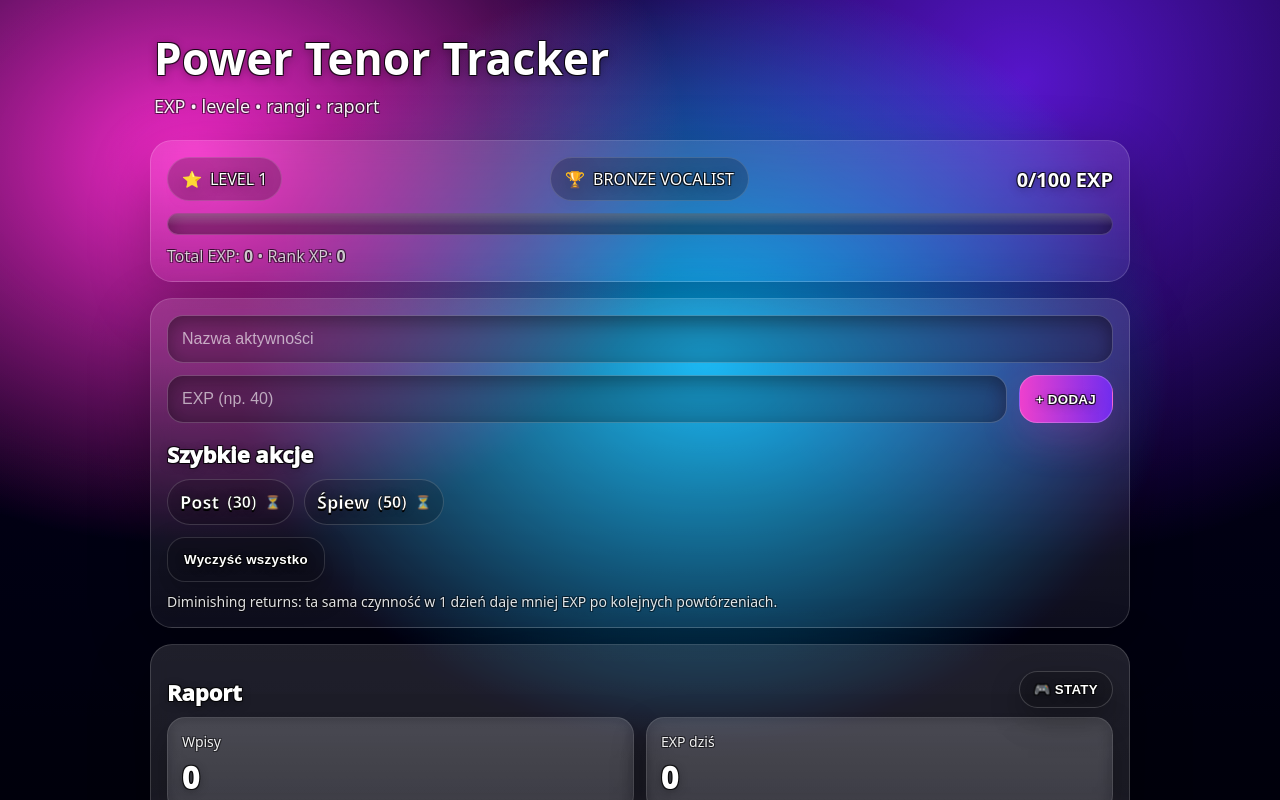
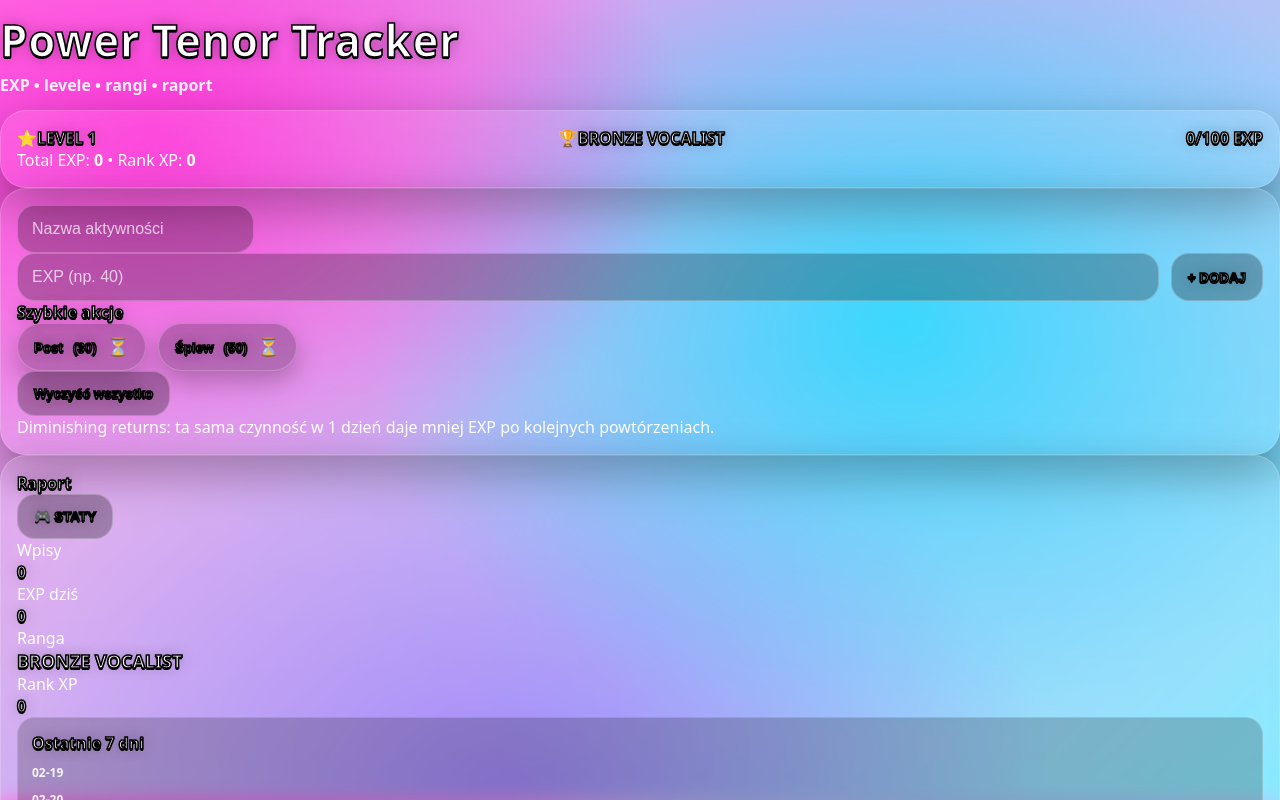
Before and after one commit to Marcinuskryza/power-tenor-tracker, a React (Vite) app: page / in a window 1280 px wide. Shown: the top 800 px of the page. Built offline with nearby package versions, Linux system fonts and the light colour scheme.

Commit message:
Update styles.css

```diff
--- a/src/styles.css
+++ b/src/styles.css
@@ -1,493 +1,249 @@
 :root{
-  --bg0:#070612;
+  --bg1:#ff2bd6;
+  --bg2:#16d7ff;
+  --panel: rgba(255,255,255,.08);
+  --panel2: rgba(0,0,0,.20);
+  --stroke:#000;
   --glass: rgba(255,255,255,.10);
-  --glass2: rgba(255,255,255,.08);
-  --stroke: rgba(0,0,0,.65);
-  --shadow: rgba(0,0,0,.35);
-  --text: #ffffff;
-  --muted: rgba(255,255,255,.78);
-
-  --pink: #ff3fd2;
-  --violet: #7b2cff;
-  --blue: #19c7ff;
-  --deep: #0b0718;
+  --glass2: rgba(255,255,255,.06);
+  --shadow: 0 18px 45px rgba(0,0,0,.35);
+  --radius: 26px;
 }
 
 *{ box-sizing:border-box; }
-html, body { height:100%; }
+html,body{ height:100%; }
 body{
   margin:0;
-  font-family: ui-sans-serif, system-ui, -apple-system, Segoe UI, Roboto, Helvetica, Arial, "Apple Color Emoji","Segoe UI Emoji";
-  background: var(--bg0);
-  color: var(--text);
+  font-family: system-ui, -apple-system, Segoe UI, Roboto, Arial, sans-serif;
+  color:#fff;
+  overflow-x:hidden;
+
+  background:
+    radial-gradient(900px 600px at 12% 18%, rgba(255,43,214,.90), transparent 60%),
+    radial-gradient(900px 700px at 70% 40%, rgba(22,215,255,.88), transparent 60%),
+    radial-gradient(900px 700px at 40% 100%, rgba(120,0,255,.35), transparent 60%),
+    linear-gradient(135deg, rgba(255,43,214,.55), rgba(22,215,255,.55));
+}
+
+a{ color:inherit; }
+
+.container{
+  width:min(980px, 92vw);
+  margin: 18px auto 32px;
+  padding-bottom: 40px;
+}
+
+.header{
+  margin: 10px 0 14px;
+}
+
+.title{
+  font-size: clamp(28px, 5vw, 44px);
+  font-weight: 1000;
+  letter-spacing:.5px;
+  margin: 8px 0 4px;
+}
+.subtitle{
+  margin:0;
+  opacity:.92;
+  font-weight: 700;
 }
 
 .outline{
+  color:#fff;
+  font-weight: 900;
+  -webkit-text-stroke: 1.6px var(--stroke);
   text-shadow:
-    -1px -1px 0 var(--stroke),
-    1px -1px 0 var(--stroke),
-    -1px 1px 0 var(--stroke),
-    1px 1px 0 var(--stroke),
-    0 2px 10px rgba(0,0,0,.35);
+    0 2px 0 var(--stroke),
+    0 0 14px rgba(0,0,0,.35);
 }
 
-.outline-soft{
-  text-shadow:
-    -1px -1px 0 rgba(0,0,0,.45),
-    1px -1px 0 rgba(0,0,0,.45),
-    -1px 1px 0 rgba(0,0,0,.45),
-    1px 1px 0 rgba(0,0,0,.45);
-}
-
-.app{
-  min-height:100%;
-  position:relative;
-  overflow-x:hidden;
-}
-
-.bg{
-  position:fixed;
-  inset:0;
-  z-index:-1;
-
-  /* gradient jak na Twoim screenie: różowo-błękitny */
-  background:
-    radial-gradient(900px 700px at 15% 20%, rgba(255,63,210,.85), transparent 55%),
-    radial-gradient(850px 700px at 55% 45%, rgba(25,199,255,.85), transparent 55%),
-    radial-gradient(900px 800px at 80% 10%, rgba(123,44,255,.65), transparent 60%),
-    linear-gradient(180deg, #100a26 0%, #070612 100%);
-  filter: saturate(115%) contrast(108%);
-}
-
-.shell{
-  width:min(980px, 92vw);
-  margin: 22px auto 40px;
-  display:flex;
-  flex-direction:column;
-  gap:16px;
-}
-
-.header{
-  display:flex;
-  align-items:flex-end;
-  justify-content:space-between;
-  gap:14px;
-  padding: 6px 4px;
-}
-
-.title{
-  margin:0;
-  font-size: clamp(30px, 4.2vw, 44px);
-  letter-spacing:.3px;
-}
-
-.subtitle{
-  margin-top:6px;
-  opacity:.95;
-  font-size: clamp(14px, 2.6vw, 18px);
+.grid{
+  display:grid;
+  grid-template-columns: 1fr;
+  gap: 14px;
 }
 
 .card{
-  border-radius: 22px;
+  background: linear-gradient(180deg, rgba(255,255,255,.10), rgba(255,255,255,.06));
+  border: 1px solid rgba(255,255,255,.18);
+  border-radius: var(--radius);
+  box-shadow: var(--shadow);
   padding: 16px;
-  border: 1px solid rgba(255,255,255,.16);
-  box-shadow: 0 18px 60px rgba(0,0,0,.28);
-}
-
-.glass{
-  background: linear-gradient(180deg, rgba(255,255,255,.12), rgba(255,255,255,.06));
   backdrop-filter: blur(10px);
 }
 
-.glass2{
-  background: linear-gradient(180deg, rgba(255,255,255,.10), rgba(255,255,255,.05));
-  backdrop-filter: blur(8px);
-  border: 1px solid rgba(255,255,255,.12);
-  box-shadow: 0 14px 35px rgba(0,0,0,.25);
-  border-radius: 18px;
+.cardTitleRow{
+  display:flex;
+  align-items:center;
+  justify-content: space-between;
+  gap: 12px;
+  margin-bottom: 10px;
+}
+.cardTitle{
+  font-size: 26px;
+  margin:0;
 }
 
-.levelCard{ padding: 16px 16px 14px; }
-
-.levelTop{
-  display:flex;
+.badge{
+  display:inline-flex;
   align-items:center;
-  justify-content:space-between;
-  gap:12px;
-  flex-wrap:wrap;
+  gap:10px;
+  padding: 10px 14px;
+  border-radius: 999px;
+  background: rgba(0,0,0,.25);
+  border: 1px solid rgba(255,255,255,.22);
 }
 
-.levelBadge{
-  display:flex;
-  align-items:center;
-  gap:8px;
-  padding:10px 14px;
+.progressWrap{
+  background: rgba(0,0,0,.25);
+  border: 1px solid rgba(255,255,255,.20);
   border-radius: 999px;
-  background: rgba(0,0,0,.22);
-  border: 1px solid rgba(255,255,255,.14);
+  height: 22px; /* grubszy pasek */
+  overflow:hidden;
+  box-shadow: inset 0 0 0 2px rgba(0,0,0,.18);
 }
 
-.star{ filter: drop-shadow(0 4px 10px rgba(0,0,0,.35)); }
-
-.levelNumbers{
-  font-size: 20px;
-  font-weight: 900;
+.progressFill{
+  height:100%;
+  width:0%;
+  background: linear-gradient(90deg, #ff2bd6, #16d7ff);
+  box-shadow: 0 0 18px rgba(255,43,214,.45), 0 0 18px rgba(22,215,255,.40);
+  border-right: 2px solid rgba(255,255,255,.35);
 }
 
-.xpBar{
-  position:relative;
-  height: 22px; /* grubszy pasek RPG */
-  margin-top: 12px;
-  border-radius: 999px;
-  overflow:hidden;
-  background: rgba(0,0,0,.28);
-  border: 1px solid rgba(255,255,255,.14);
-  box-shadow: inset 0 4px 18px rgba(0,0,0,.35);
-}
-
-.xpFill{
-  height:100%;
-  border-radius: 999px;
-  background: linear-gradient(90deg, rgba(255,63,210,.95), rgba(25,199,255,.95));
-  box-shadow: 0 0 22px rgba(255,63,210,.25), 0 0 22px rgba(25,199,255,.20);
-}
-
-.xpGloss{
-  position:absolute;
-  inset:0;
-  background: linear-gradient(180deg, rgba(255,255,255,.22), transparent 60%);
-  pointer-events:none;
-}
-
-.muted{
-  margin-top: 10px;
-  color: var(--muted);
-}
-
-.form{
+.row{
   display:flex;
-  flex-direction:column;
-  gap:12px;
+  gap: 12px;
+  flex-wrap: wrap;
 }
 
 .input{
-  width:100%;
+  flex: 1 1 240px;
+  min-width: 0;
   padding: 14px 14px;
-  border-radius: 16px;
-  border: 1px solid rgba(255,255,255,.18);
-  background: rgba(0,0,0,.22);
-  color: var(--text);
+  border-radius: 18px;
+  border: 1px solid rgba(255,255,255,.22);
+  background: rgba(0,0,0,.25);
+  color:#fff;
   outline:none;
   font-size: 16px;
-  box-shadow: inset 0 6px 18px rgba(0,0,0,.35);
 }
-
-.input::placeholder{ color: rgba(255,255,255,.62); }
-
-.row{
-  display:flex;
-  gap:12px;
-  align-items:stretch;
-  flex-wrap:wrap;
-}
-
-.row > .input{ flex: 1 1 220px; min-width: 170px; }
-.row > .btn{ flex: 0 0 auto; }
+.input::placeholder{ color: rgba(255,255,255,.72); }
 
 .btn{
-  border: 1px solid rgba(255,255,255,.18);
-  background: rgba(0,0,0,.20);
-  color: var(--text);
+  border: 1px solid rgba(255,255,255,.22);
+  background: rgba(0,0,0,.28);
+  color:#fff;
   padding: 14px 16px;
   border-radius: 18px;
   cursor:pointer;
   font-weight: 900;
-  letter-spacing:.3px;
-  box-shadow: 0 12px 30px rgba(0,0,0,.28);
+}
+.btn:hover{ filter: brightness(1.08); }
+
+.btnPrimary{
+  background: linear-gradient(135deg, rgba(255,43,214,.70), rgba(22,215,255,.55));
+  box-shadow: 0 10px 30px rgba(255,43,214,.22), 0 10px 30px rgba(22,215,255,.20);
 }
 
-.btn:active{ transform: translateY(1px); }
-
-.btn.primary{
-  background: linear-gradient(90deg, rgba(255,63,210,.92), rgba(123,44,255,.88));
-  border-color: rgba(255,255,255,.22);
-  box-shadow: 0 16px 40px rgba(255,63,210,.18);
-}
-
-.btn.danger{
-  background: rgba(0,0,0,.22);
-  border-color: rgba(255,255,255,.14);
-}
-
-.btn.ghost{
-  background: rgba(255,255,255,.06);
-  border-color: rgba(255,255,255,.16);
-}
-
-.btn.staty{
-  padding: 10px 14px;
-  border-radius: 999px;
-  background: rgba(0,0,0,.22);
-}
-
-.rowBottom{
-  margin-top: 12px;
-  justify-content:flex-start;
-}
-
-.sectionTitle{
-  margin: 16px 0 10px;
-  font-size: 22px;
-  font-weight: 1000;
+.sectionLabel{
+  margin: 2px 0 10px;
+  font-size: 24px;
 }
 
 .quickWrap{
   display:flex;
-  gap:10px;
-  flex-wrap:wrap; /* pole “wydłuża się” i zawija */
-  align-items:center;
+  flex-wrap: wrap;
+  gap: 12px;
+  width: 100%;
 }
 
 .chip{
   display:inline-flex;
   align-items:center;
-  gap:8px;
-  padding: 10px 12px;
+  justify-content:center;
+  gap: 10px;
+
+  padding: 12px 16px;
   border-radius: 999px;
-  border: 1px solid rgba(255,255,255,.16);
-  background: rgba(0,0,0,.18);
+
+  background: rgba(0,0,0,.22);
+  border: 1px solid rgba(255,255,255,.22);
+  box-shadow: 0 10px 26px rgba(0,0,0,.25);
+
   cursor:pointer;
-  position:relative;
   user-select:none;
+
+  /* responsywność: chip nie wychodzi poza ekran */
+  max-width: 100%;
 }
 
+.chip:active{ transform: translateY(1px); }
+
 .chipArmed{
-  outline: 2px solid rgba(255,63,210,.55);
-  box-shadow: 0 0 0 3px rgba(25,199,255,.18);
+  outline: 3px solid rgba(255,43,214,.65);
+  box-shadow: 0 0 0 6px rgba(22,215,255,.18), 0 14px 34px rgba(0,0,0,.32);
 }
 
-.chipName {
+.chipIcon{
+  opacity:.95;
   font-size: 18px;
-  font-weight: 900;
-  color: white;
-  -webkit-text-stroke: 0.5px black;
-  text-shadow:
-    0 2px 0 #000,
-    0 0 10px rgba(0,0,0,.35);
-
-}
-.chip {
-  font-family: inherit;
-}
-.chipExp {
-  font-size: 16px;
-  font-weight: 800;
-  color: white;
-  -webkit-text-stroke: 0.5px black;
-  text-shadow:
-    0 2px 0 #000,
-    0 0 10px rgba(0,0,0,.35);
-
-}
-.chip {
-  font-family: inherit;
-}
-.chipIcon{ opacity:.85; }
-
-.chipDelete{
-  margin-left: 6px;
-  padding: 6px 8px;
-  border-radius: 999px;
-  background: rgba(255,255,255,.10);
-  border: 1px solid rgba(255,255,255,.16);
 }
 
-.hint{
-  margin-top: 10px;
-  opacity:.88;
-  font-size: 14px;
+.smallNote{
+  margin-top:10px;
+  opacity: .92;
 }
 
-.reportTop{
-  display:flex;
-  justify-content:space-between;
-  align-items:center;
-  gap:12px;
-  flex-wrap:wrap;
+.split2{
+  display:grid;
+  grid-template-columns: 1fr 1fr;
+  gap: 12px;
+}
+@media (max-width: 720px){
+  .split2{ grid-template-columns: 1fr; }
 }
 
-.grid2{
-  display:grid;
-  grid-template-columns: repeat(2, minmax(0, 1fr));
-  gap:12px;
-}
-
-@media (max-width: 520px){
-  .grid2{ grid-template-columns: 1fr; }
-}
-
-.mini{
+.statBox{
+  background: rgba(0,0,0,.22);
+  border: 1px solid rgba(255,255,255,.18);
+  border-radius: 18px;
   padding: 14px;
 }
 
-.miniLabel{
-  font-size: 14px;
-  opacity:.92;
+.statLabel{ opacity:.9; font-weight:800; margin-bottom: 6px; }
+.statValue{ font-size: 28px; font-weight: 1000; margin:0; }
+
+.chart{
+  background: rgba(0,0,0,.20);
+  border: 1px solid rgba(255,255,255,.18);
+  border-radius: 18px;
+  padding: 14px;
+  overflow:hidden;
 }
 
-.miniValue{
-  margin-top: 6px;
-  font-size: 30px;
-  font-weight: 1000;
-}
-
-.chart{
-  margin-top: 12px;
-  padding: 14px;
-}
-
-.chartTitle{
-  font-weight: 1000;
-  margin-bottom: 10px;
-}
-
-.bars{
+.chartRow{
   display:flex;
   align-items:flex-end;
-  gap:10px;
-  height: 160px;
+  gap: 8px;
+  height: 90px;
+  margin-top: 6px;
 }
-
-.barCol{
-  flex: 1 1 0;
-  min-width: 34px;
-  display:flex;
-  flex-direction:column;
-  align-items:center;
-  gap:8px;
+.bar{
+  flex:1;
+  min-width: 0;
+  border-radius: 12px;
+  background: linear-gradient(180deg, rgba(255,43,214,.9), rgba(22,215,255,.85));
+  box-shadow: 0 8px 18px rgba(255,43,214,.18), 0 8px 18px rgba(22,215,255,.15);
 }
-
-.bar{
-  width:100%;
-  border-radius: 12px;
-  background: linear-gradient(180deg, rgba(255,63,210,.9), rgba(25,199,255,.8));
-  box-shadow: 0 12px 25px rgba(0,0,0,.25);
-  border: 1px solid rgba(255,255,255,.14);
-}
-
 .barLabel{
-  font-size: 12px;
-  opacity:.92;
-}
-
-.miniList{
-  margin-top: 10px;
-  display:flex;
-  flex-direction:column;
-  gap:8px;
-}
-
-.miniRow{
   display:flex;
   justify-content:space-between;
-  gap:10px;
-  font-weight: 900;
-}
-
-.miniName{
-  overflow:hidden;
-  white-space:nowrap;
-  text-overflow:ellipsis;
-  max-width: 70%;
-}
-
-.miniRight{ opacity:.98; }
-
-.entries{
-  display:flex;
-  flex-direction:column;
-  gap:10px;
-}
-
-.entriesHeader{
-  display:flex;
-  align-items:center;
-  justify-content:space-between;
-  gap:12px;
-  flex-wrap:wrap;
-  margin-top: 6px;
-}
-
-.entriesList{
-  display:flex;
-  flex-direction:column;
-  gap:12px;
-}
-
-.entry{
-  padding: 14px;
-  display:flex;
-  justify-content:space-between;
-  align-items:center;
-  gap:12px;
-  position:relative;
-}
-
-.entryArmed{
-  outline: 2px solid rgba(25,199,255,.50);
-  box-shadow: 0 0 0 3px rgba(255,63,210,.16);
-}
-
-.entryLeft{
-  min-width: 0;
-  flex: 1 1 auto;
-}
-
-.entryName{
-  font-weight: 1000;
-  font-size: 18px;
-  overflow:hidden;
-  white-space:nowrap;
-  text-overflow:ellipsis;
-}
-
-.entryMeta{
-  margin-top: 6px;
+  opacity:.9;
+  margin-top: 10px;
+  font-weight: 800;
   font-size: 12px;
-  opacity:.9;
-}
-
-.entryRight{
-  flex: 0 0 auto;
-  text-align:right;
-}
-
-.entryExp{
-  font-weight: 1000;
-  font-size: 20px;
-}
-
-.entryTag{
-  font-size: 12px;
-  opacity:.9;
-}
-
-.entryDelete{
-  position:absolute;
-  right: 12px;
-  top: 50%;
-  transform: translateY(-50%);
-  padding: 10px 12px;
-  border-radius: 14px;
-  border: 1px solid rgba(255,255,255,.18);
-  background: rgba(0,0,0,.35);
-  color: #fff;
-  cursor:pointer;
-}
-
-.empty{
-  padding: 14px 4px 6px;
-  font-size: 18px;
 }
 
 .toast{
@@ -495,11 +251,10 @@ body{
   left: 50%;
   bottom: 18px;
   transform: translateX(-50%);
-  padding: 12px 14px;
+  background: rgba(0,0,0,.55);
+  border: 1px solid rgba(255,255,255,.18);
   border-radius: 999px;
-  background: rgba(0,0,0,.40);
-  border: 1px solid rgba(255,255,255,.18);
+  padding: 10px 14px;
+  box-shadow: var(--shadow);
   backdrop-filter: blur(10px);
-  box-shadow: 0 16px 40px rgba(0,0,0,.35);
-  z-index: 20;
 }
```
